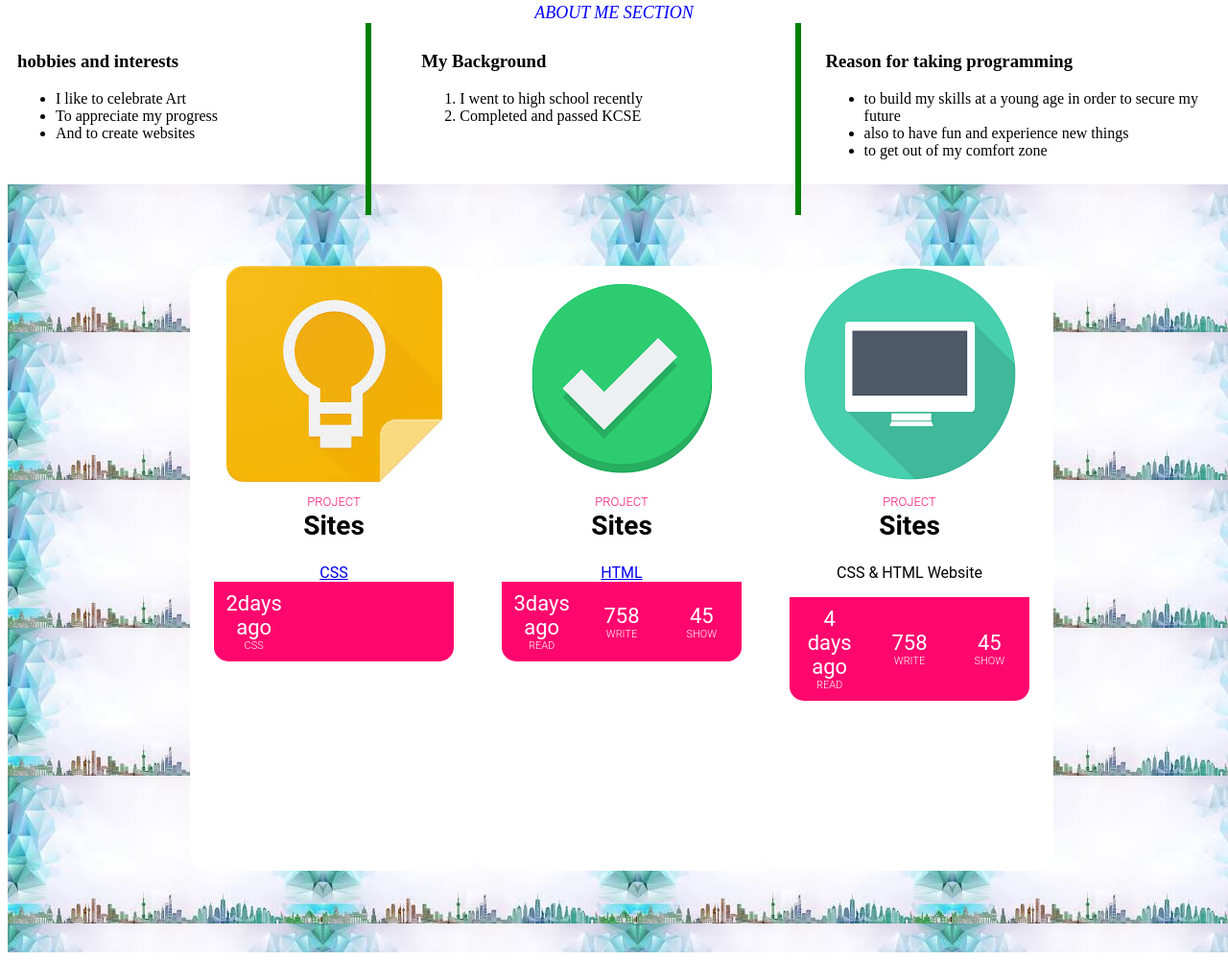
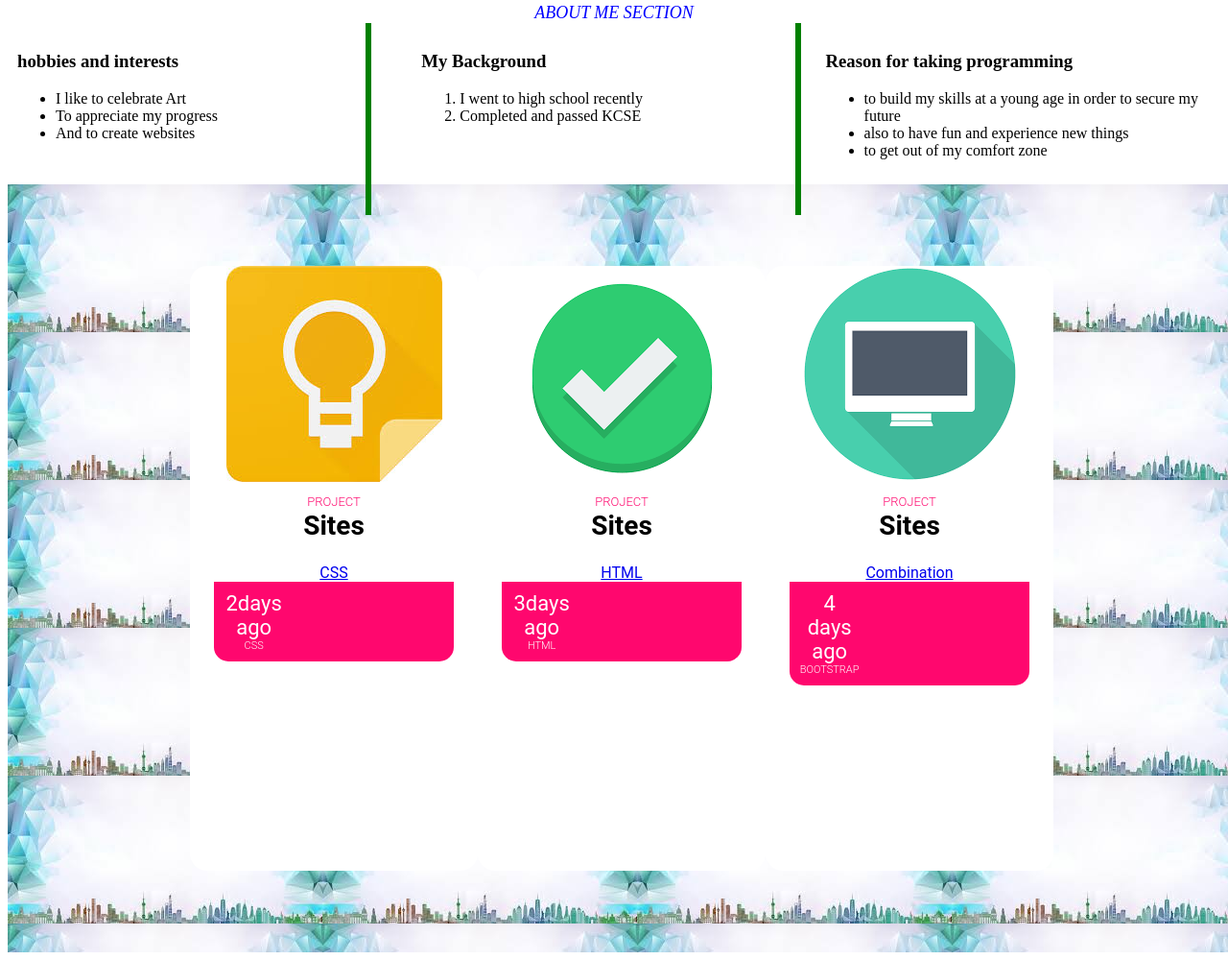
Before and after one commit to Gr3atJes/week1, a plain HTML site: page index.html in a window 1280 px wide. Shown: the part 602-1602 px from the top of the page at 96% size. Drawn offline with Linux system fonts and the light colour scheme; files whose address does not match are found by name.

Commit message:
New layout

```diff
--- a/index.html
+++ b/index.html
@@ -80,15 +80,15 @@
           <div class="card-stats">
             <div class="stat">
               <div class="value">3days ago</div>
-              <div class="type">read</div>
+              <div class="type">HTML</div>
             </div>
             <div class="stat border">
-              <div class="value">758</div>
-              <div class="type">write</div>
+              <!-- <div class="value">758</div>
+              <div class="type">write</div> -->
             </div>
             <div class="stat">
-              <div class="value">45</div>
-              <div class="type">show</div>
+              <!-- <div class="value">45</div>
+              <div class="type">show</div> -->
             </div>
         </div>
       </div>
@@ -98,19 +98,19 @@
         <div class="card-text">
           <span class="date"> PROJECT</span>
           <h2>Sites</h2>
-          <p>CSS & HTML Website</p>
+          <a href="websites/bootstrap.html">Combination</a>
           <div class="card-stats">
             <div class="stat">
               <div class="value">4 days ago</div>
-              <div class="type">read</div>
+              <div class="type">Bootstrap</div>
             </div>
             <div class="stat border">
-              <div class="value">758</div>
-              <div class="type">write</div>
+              <!-- <div class="value">758</div>
+              <div class="type">write</div> -->
             </div>
             <div class="stat">
-              <div class="value">45</div>
-              <div class="type">show</div>
+              <!-- <div class="value">45</div>
+              <div class="type">show</div> -->
             </div>
         </div>
       </div>
```
